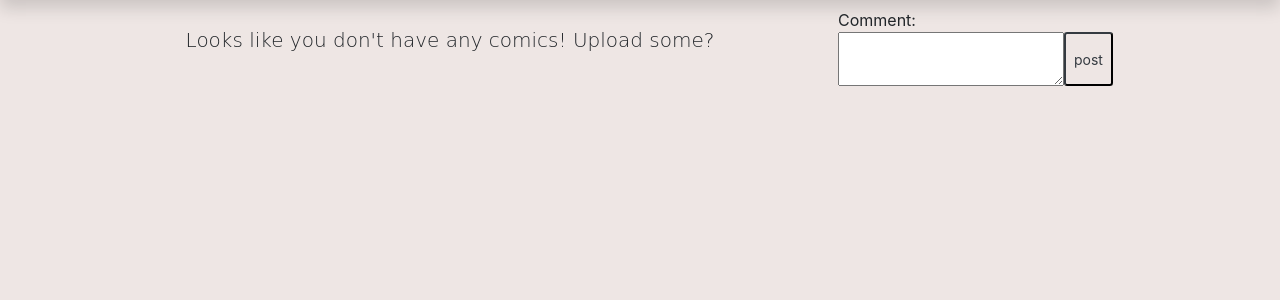
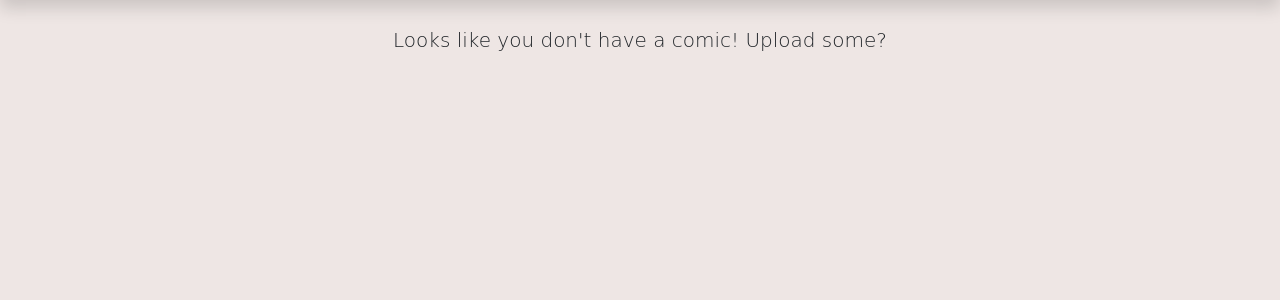
Before and after one commit to i-am-b-soto/The-Engirls-WebComic, a Django app: page /1/ in a window 1280 px wide. Shown: the part 82-382 px from the top of the page. Run offline with Django 3.2, Linux system fonts and the light colour scheme; data that the repository does not hold is empty; some libraries are stand-ins or nearby versions; some web fonts are replaced.

Commit message:
Fixed formatting with comments

```diff
--- a/comics/templates/comics/comic_archive.html
+++ b/comics/templates/comics/comic_archive.html
@@ -40,7 +40,6 @@
 			<!-- main comic container container -->
 		  	<div class ="container py-4">
 				<div class = "row">
-
 
 						{% if comics %}
 							<!-- card deck -->
--- a/comics/templates/comics/comic_panel_view.html
+++ b/comics/templates/comics/comic_panel_view.html
@@ -3,9 +3,6 @@
 
 {% load static %}
 
-<!-- must follow this link here:
-https://stackoverflow.com/questions/38482059/enabling-cors-cross-origin-request-in-django
--->
 
 <!-- Bootstrap core CSS -->
 <link href="{% static 'vendor/bootstrap/css/bootstrap.min.css' %}" rel="stylesheet">
@@ -15,22 +12,24 @@ https://stackoverflow.com/questions/38482059/enabling-cors-cross-origin-request-
   <!-- Page Content -->
   <div class="container">
 
+
+
+        {% if comic_panel %}
           <div class="row">
 
-      <!-- First column -->
-     <!--  <div class = "col-sm"></div> -->
-
-      <!-- Post Content Column -->
-      <div class="col-sm-8">
-
-        {% if comic_panel %}
+            <div class="col">
               <!-- Title -->
               <div class="mt-4 engirls_font_large">
                 <h1>{{ comic_panel.title }}</h1> <p class = "engirls_font_norm">{{ comic_panel.uploadTime }}</p>
               </div>
+              <hr>
+              <!-- col -->
+            </div>
+            <!-- row -->
+          </div>
+          <div class="row">
 
-          <hr>
-
+            <div class="col-sm-8">
                 <!-- Preview Image -->
               <div class="shadow">
                 <img class="rounded img-fluid" src="{{ MEDIA_URL }}{{ comic_panel.image }}" alt="{{ comic_panel.caption }}">
@@ -68,9 +67,8 @@ https://stackoverflow.com/questions/38482059/enabling-cors-cross-origin-request-
                 </div>
               <hr>
 
+        <!-- Description -->
         <div class="card my-4">
-           <!-- Description -->
-
           <div class="card-body">
               {{ comic_panel.description | safe }}
           </div>
@@ -78,16 +76,8 @@ https://stackoverflow.com/questions/38482059/enabling-cors-cross-origin-request-
           <!-- card -->
         </div>
 
-      {% else %}
-        <div class = "col"></div>
-        <div class = "my-4 text-center">
-          <p class = "lead engirls_font_large"> Looks like you don't have any comics! Upload some? </p>
-        </div>
-
-      {% endif %}
       <!-- col-sm -->
       </div>
-
 
        <!-- 3rd column - Comments -->
       <div class = "col-sm py-2">
@@ -114,6 +104,19 @@ https://stackoverflow.com/questions/38482059/enabling-cors-cross-origin-request-
           <a name="comment_start"></a>
         </div>
       </div>
+
+      <!-- If no comic Pk -->
+    {% else %}
+      <div class = "col"></div>
+      <div class = "my-4 text-center">
+        <p class = "lead engirls_font_large"> Looks like you don't have a comic! Upload some? </p>
+      </div>
+
+    {% endif %}
+
+
+
+
 
     </div>
     <!-- /.row -->
--- a/comics/templates/comics/comments.html
+++ b/comics/templates/comics/comments.html
@@ -14,7 +14,7 @@ https://bootsnipp.com/snippets/g68X5
 				{% if comments %}
 					{% for comment in comments %}
 						<div class="media">
-							<small>Created on: {{ comment.created_on }} <br> by: {{ comment.name }}</small>
+							<small>Posted on: {{ comment.created_on|date:"d-m-Y" }} <br> by: {{ comment.name }}</small>
 			                <div class="media-comment">
 			                	<br>{{ comment.body }}
 			                </div>
--- a/theengirls/settings.py
+++ b/theengirls/settings.py
@@ -119,6 +119,11 @@ DATABASES = {
     }
 }
 
+#LOGIN_REDIRECT_URL = '/'
+#AUTH_USER_MODEL = 'registration.User'
+LOGIN_URL = 'login'
+LOGOUT_URL = 'logout'
+LOGIN_REDIRECT_URL = '#'
 
 # Password validation
 # https://docs.djangoproject.com/en/3.0/ref/settings/#auth-password-validators
--- a/theengirls/urls.py
+++ b/theengirls/urls.py
@@ -1,24 +1,15 @@
 """theengirls URL Configuration
-
-The `urlpatterns` list routes URLs to views. For more information please see:
-    https://docs.djangoproject.com/en/3.0/topics/http/urls/
-Examples:
-Function views
-    1. Add an import:  from my_app import views
-    2. Add a URL to urlpatterns:  path('', views.home, name='home')
-Class-based views
-    1. Add an import:  from other_app.views import Home
-    2. Add a URL to urlpatterns:  path('', Home.as_view(), name='home')
-Including another URLconf
-    1. Import the include() function: from django.urls import include, path
-    2. Add a URL to urlpatterns:  path('blog/', include('blog.urls'))
 
 
 Add social login:
 https://simpleisbetterthancomplex.com/tutorial/2016/10/24/how-to-add-social-login-to-django.html
 
-Add comment system:
-https://djangocentral.com/creating-comments-system-with-django/
+Login with AJAX:
+https://stackoverflow.com/questions/35461517/django-registration-ajax-post-form
+
+How Django Authentication works:
+https://developer.mozilla.org/en-US/docs/Learn/Server-side/Django/Authentication
+
 """
 from django.contrib import admin
 from django.urls import path, include
@@ -27,10 +18,11 @@ from django.conf import settings
 from .views import error_404
 
 urlpatterns = [
-	path('', include('comics.urls')),
-	path('comics/', include('comics.urls')),
-	path('admin/', admin.site.urls),
-    path('oauth/', include('social_django.urls', namespace='social')),  # <--
-] + static(settings.MEDIA_URL, document_root=settings.MEDIA_ROOT)
+	path('', include('comics.urls')), # Home URL
+	path('comics/', include('comics.urls')), # Comic app URKS
+	path('admin/', admin.site.urls), # Django Admin URLS
+    path('accounts/', include('django.contrib.auth.urls')), # Django User Auth URLS
+    path('oauth/', include('social_django.urls', namespace='social')),  # Social App URLS
+] + static(settings.MEDIA_URL, document_root=settings.MEDIA_ROOT) # Media Files
 
 #handler404 = error_404
```
Lines whose indentation alone changed are shown as unchanged.
